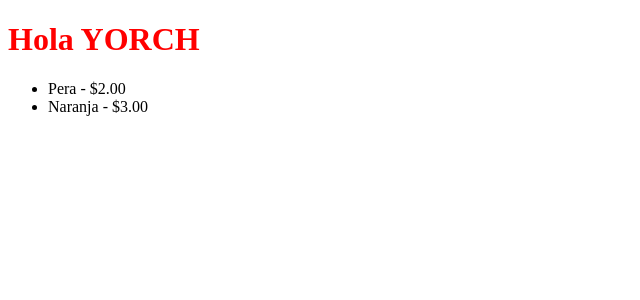
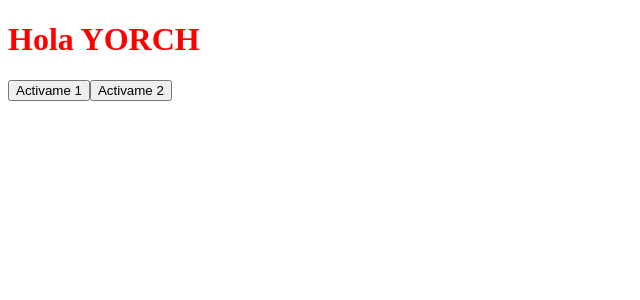
Before and after one commit to yorch-cc/Capacitacion-VUE, a Vue app in the folder vue-project/: page / in a window 1280 px wide. Shown: the top 300 px of the page, without its empty margins (0-640 px from the left). Built offline with nearby package versions, Linux system fonts and the light colour scheme.

Commit message:
feat(App.vue): ✨ add click event handling with v-on and @ shorthand

```diff
--- a/vue-project/src/App.vue
+++ b/vue-project/src/App.vue
@@ -1,39 +1,24 @@
 <script setup>
 const name = 'yorch'
-const arrayFrutas = [
-    {
-        name: "Manzana",
-        price: "$1.00",
-        description: "Una manzana",
-        stock: 0,
-    },
-    {
-        name: "Pera",
-        price: "$2.00",
-        description: "Una pera",
-        stock: 10,
-    },
-    {
-        name: "Naranja",
-        price: "$3.00",
-        description: "Una naranja",
-        stock: 20,
-    },
-];
+
+//metodo -- methods
+const handleClick = () => {
+  console.log('missclick')
+
+}
 
 </script>
 
 <template>
   <h1>Hola {{ name.toUpperCase() }}</h1>
 
-  <ul>
-    <template  v-for="value in arrayFrutas"
-      :key="value.name">
-      <li v-if="value.stock > 0"> {{ value.name }} - {{ value.price }}
+  <button v-on:click="handleClick">Activame 1</button>
+  <button @click="handleClick">Activame 2</button>
 
-      </li>
-    </template>
-    </ul>
+
+
+
+
 
 
 </template>
```
